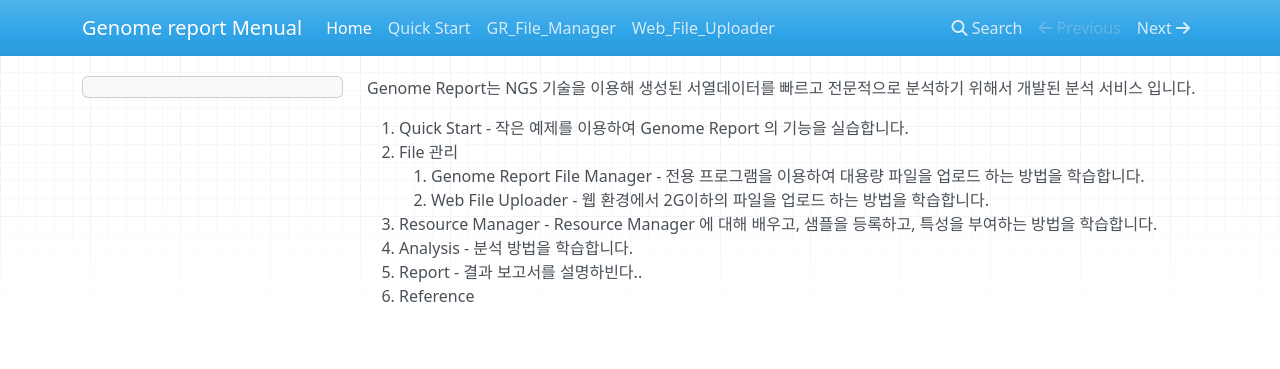
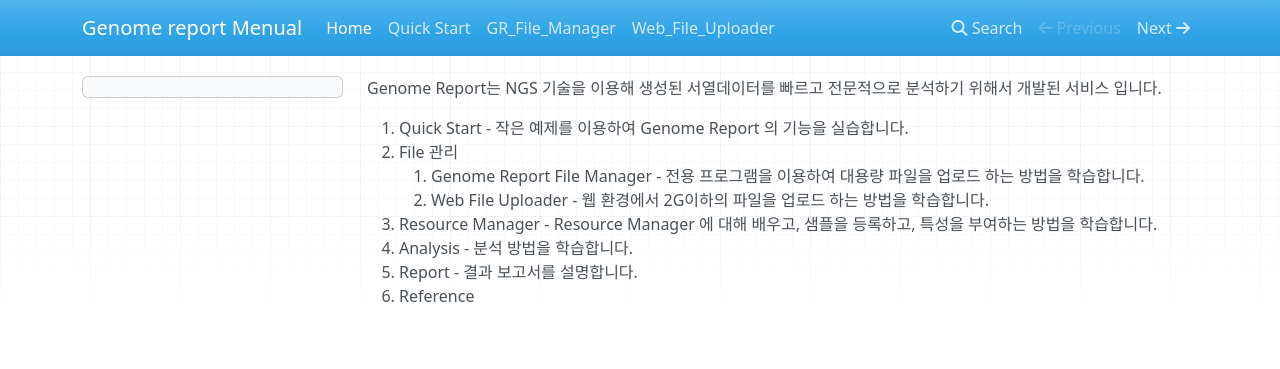
Before and after one commit to genomereport/gimanual, an MkDocs documentation site: the page built from docs/index.md, in a window 1280 px wide. Shown: the top 369 px of the page. Built offline with MkDocs 1.6.1, drawn with Linux system fonts in a browser that asks for light colours; nearby versions of some CDN libraries; old or Windows-style settings are respelled for this version of MkDocs.

Commit message:
fixed index.md

```diff
--- a/docs/index.md
+++ b/docs/index.md
@@ -1,4 +1,4 @@
-Genome Report는 NGS 기술을 이용해 생성된 서열데이터를 빠르고 전문적으로 분석하기 위해서 개발된 분석 서비스 입니다.
+Genome Report는 NGS 기술을 이용해 생성된 서열데이터를 빠르고 전문적으로 분석하기 위해서 개발된 서비스 입니다.
 
 1. Quick Start - 작은 예제를 이용하여 Genome Report 의 기능을 실습합니다.
 1. File 관리
@@ -6,5 +6,5 @@ Genome Report는 NGS 기술을 이용해 생성된 서열데이터를 빠르고
     1. Web File Uploader - 웹 환경에서 2G이하의  파일을 업로드 하는 방법을 학습합니다.
 3. Resource Manager - Resource Manager 에 대해 배우고, 샘플을 등록하고, 특성을 부여하는 방법을 학습합니다.
 4. Analysis - 분석 방법을 학습합니다.
-5. Report - 결과 보고서를 설명하빈다..
+5. Report - 결과 보고서를 설명합니다.
 6. Reference
```
